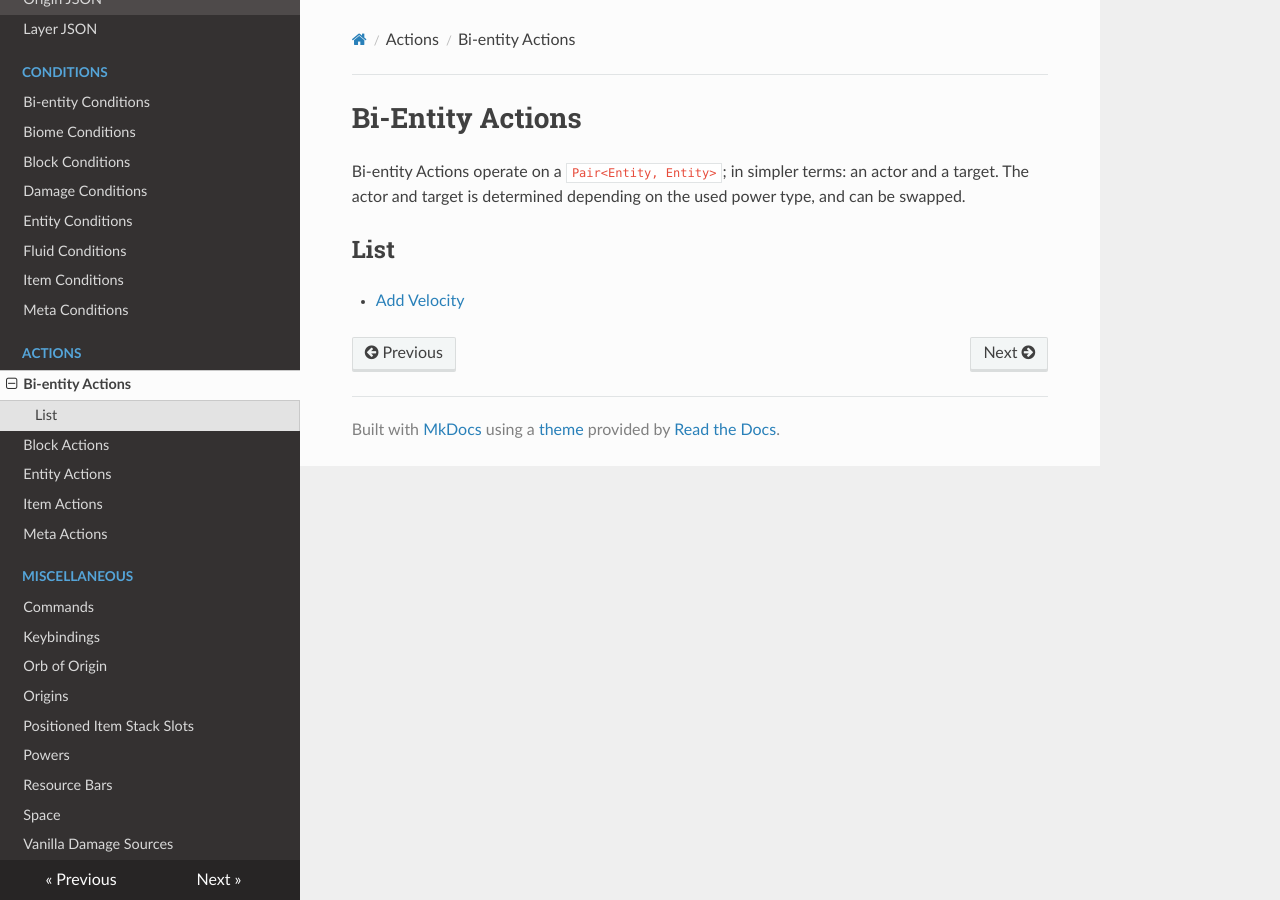
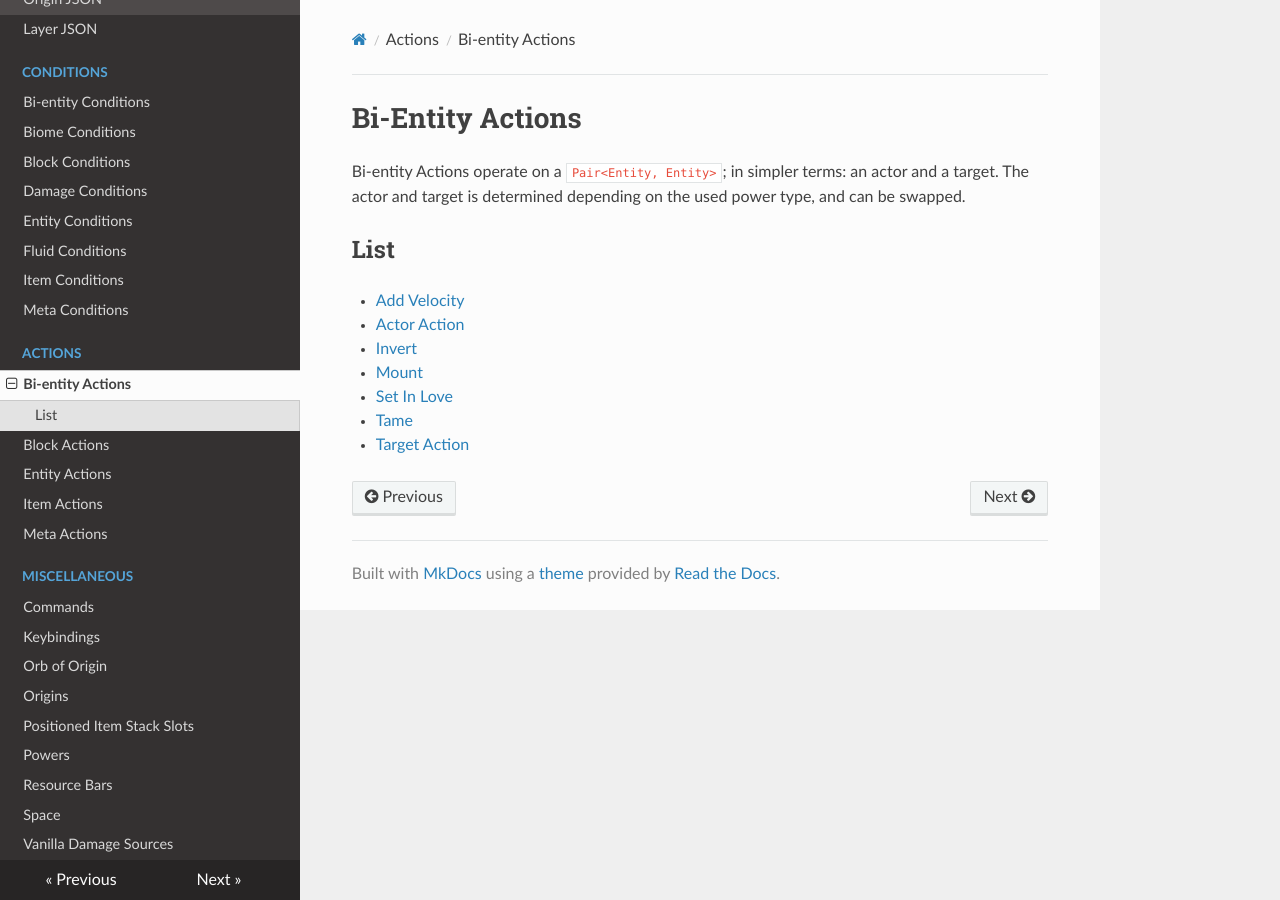
Before and after one commit to apace100/origins-docs, an MkDocs documentation site: the page built from docs/bientity_actions.md, in a window 1280 px wide. Built offline with MkDocs 1.6.1, drawn with Linux system fonts in a browser that asks for light colours; nearby versions of some CDN libraries.

Commit message:
Update bientity_actions.md

```diff
--- a/docs/bientity_actions.md
+++ b/docs/bientity_actions.md
@@ -9,3 +9,9 @@ Bi-entity Actions operate on a `Pair<Entity, Entity>`; in simpler terms: an acto
 ## List
 
 * [Add Velocity](https://origins.readthedocs.io/en/latest/bientity_actions/add_velocity)
+* [Actor Action](actor_action)
+* [Invert](https://origins.readthedocs.io/en/latest/bientity_actions/invert)
+* [Mount](mount)
+* [Set In Love](set_in_love)
+* [Tame](tame)
+* [Target Action](target_action)
```
